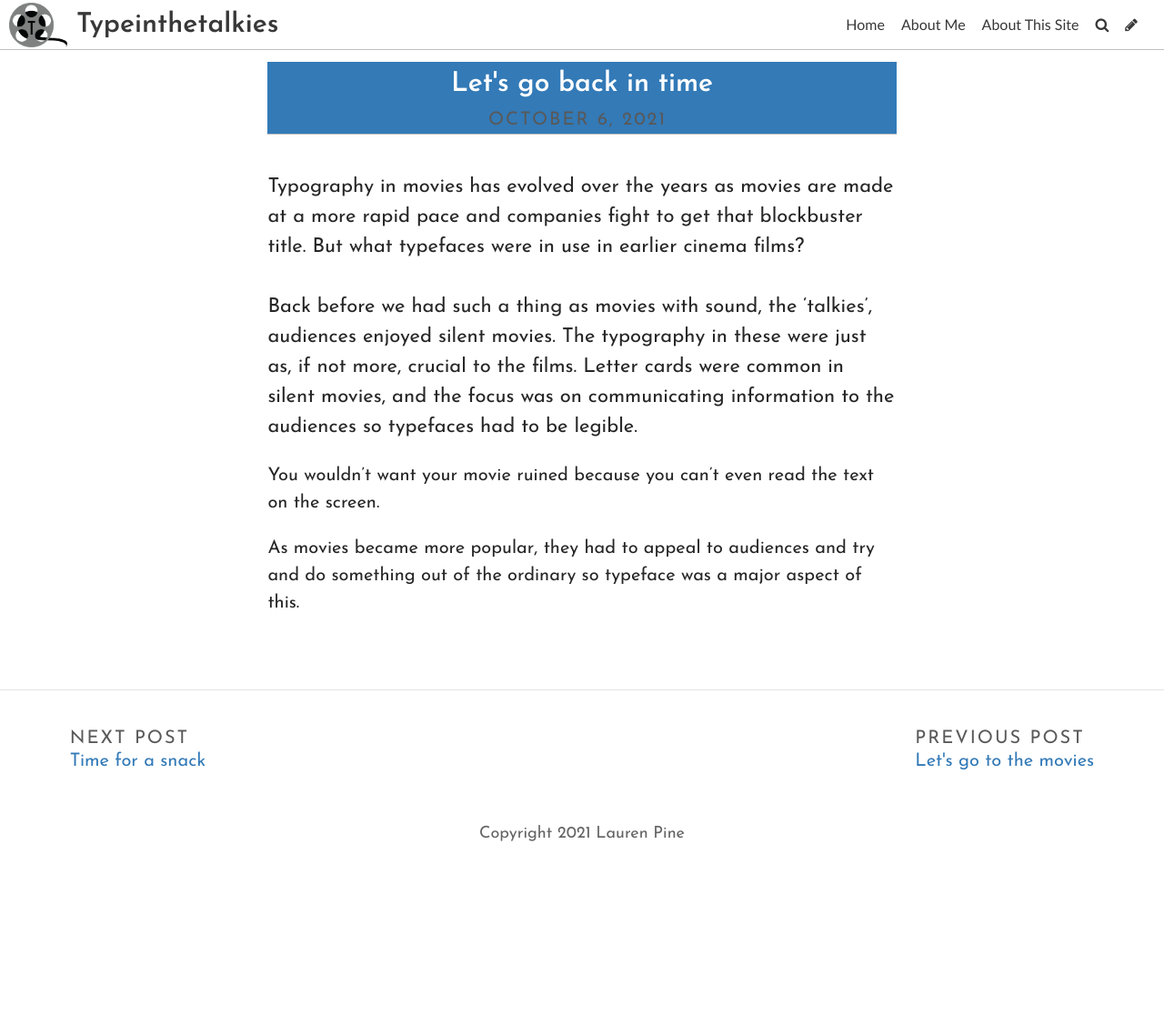
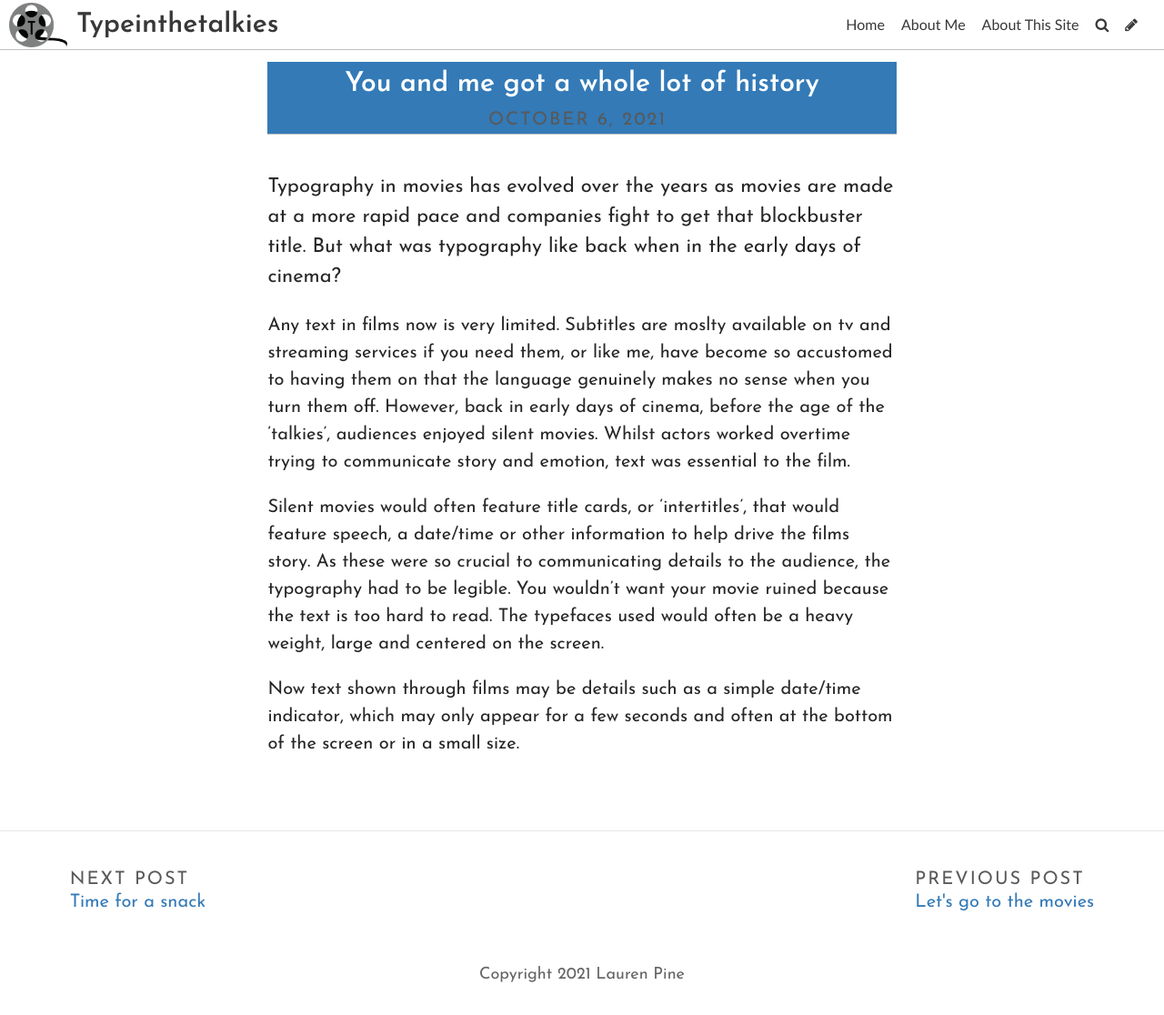
Before and after one commit to laurenlouisap/typography, a Jekyll site: the page built from _posts/2021-10-06-lets-go-back-in-time.md, in a window 1280 px wide. Shown: the whole page at 91% size. Built offline with Jekyll 4.4.1, drawn with Linux system fonts in a browser that asks for light colours; some web fonts are replaced; before the commit the page ends 961 px from its top, so only the background shows below that.

Commit message:
Update Post “2021-10-06-lets-go-back-in-time”

```diff
--- a/_posts/2021-10-06-lets-go-back-in-time.md
+++ b/_posts/2021-10-06-lets-go-back-in-time.md
@@ -1,16 +1,14 @@
 ---
 layout: post
-title: Let's go back in time
+title: You and me got a whole lot of history
 date: 2021-10-06T12:37:06.594Z
 title_color: "#ffffff"
 comments: false
 ---
-Typography in movies has evolved over the years as movies are made at a more rapid pace and companies fight to get that blockbuster title. But what typefaces were in use in earlier cinema films?\
-\
-Back before we had such a thing as movies with sound, the 'talkies', audiences enjoyed silent movies. The typography in these were just as, if not more, crucial to the films. Letter cards were common in silent movies, and the focus was on communicating information to the audiences so typefaces had to be legible.
+Typography in movies has evolved over the years as movies are made at a more rapid pace and companies fight to get that blockbuster title. But what was typography like back when in the early days of cinema?
 
-You wouldn't want your movie ruined because you can't even read the text on the screen.
+Any text in films now is very limited. Subtitles are moslty available on tv and streaming services if you need them, or like me, have become so accustomed to having them on that the language genuinely makes no sense when you turn them off. However, back in early days of cinema, before the age of the 'talkies', audiences enjoyed silent movies. Whilst actors worked overtime trying to communicate story and emotion, text was essential to the film.
 
+Silent movies would often feature title cards, or 'intertitles', that would feature speech, a date/time or other information to help drive the films story. As these were so crucial to communicating details to the audience, the typography had to be legible. You wouldn't want your movie ruined because the text is too hard to read. The typefaces used would often be a heavy weight, large and centered on the screen.
 
-
-As movies became more popular, they had to appeal to audiences and try and do something out of the ordinary so typeface was a major aspect of this.
+Now text shown through films may be details such as a simple date/time indicator, which may only appear for a few seconds and often at the bottom of the screen or in a small size.
```
